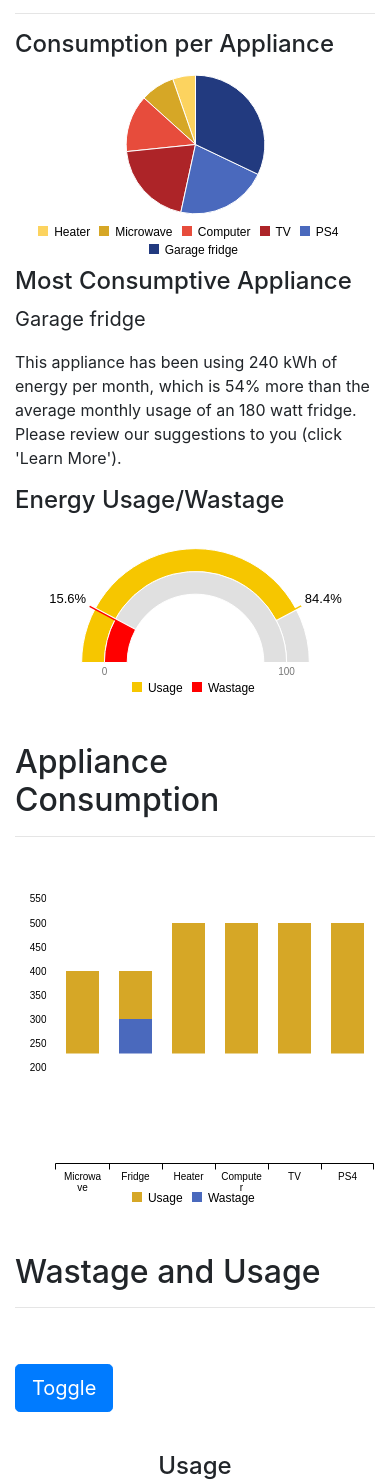
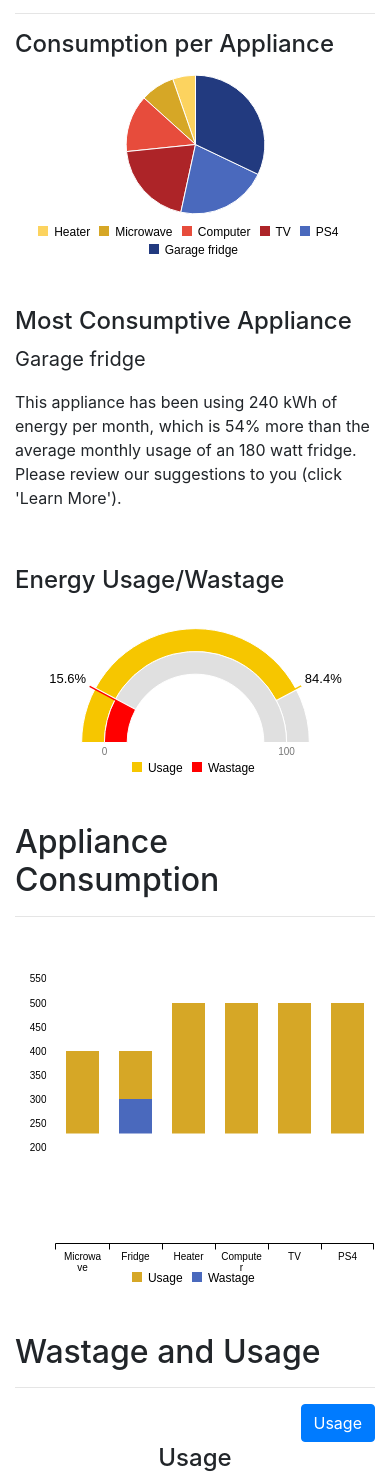
Before and after one commit to Mythie/energy2, a website: page views/index.html in a window 390 px wide. Shown: the part 513-1997 px from the top of the page. Drawn offline with nearby package versions, Linux system fonts and the light colour scheme.

Commit message:
Toggle button changes

```diff
--- a/static/js/usage.js
+++ b/static/js/usage.js
@@ -29,6 +29,7 @@ const usageWastage = c3.generate({
 
 $("#toggle").click(function(){
   $("#usageWastageTitle").text((selection ? "Wastage" : "Usage"));
+  $(this).text((selection ? "Usage" : "Wastage"));
   usageWastage.load({
     columns: (selection ? wastage : usage),
     unload: true,
@@ -37,6 +38,7 @@ $("#toggle").click(function(){
   selection = !selection;
 });
 $(document).ready(function(){
+  $("#toggle").text("Usage");
   usageWastage.load({
     columns: usage,
     unload: true,
--- a/views/index.html
+++ b/views/index.html
@@ -62,23 +62,22 @@
     <h2>Overview</h2>
     <hr>
     <div class="row">
-      <div class="col-md-4">
+      <div class="col-md-4 breathe">
         <h4>Consumption per Appliance</h4>
         <div id="piechart"></div>
       </div>
-      <div class="col-md-4">
+      <div class="col-md-4 breathe">
         <h4>Most Consumptive Appliance</h4>
         <p class="lead"><strong>Garage fridge</strong></p>
         <p style="font-size: 1.1 rem">This appliance has been using 240 kWh of energy per month, which is 54% more than the
           average monthly usage of an 180 watt fridge. Please review our suggestions to you (click 'Learn More').</p>
       </div>
-      <div class="col-md-4">
+      <div class="col-md-4 breathe">
         <h4>Energy Usage/Wastage</h4>
         <div id="gauge"></div>
       </div>
     </div>
   </section>
-  <div class="breathe"></div>
   <section class="container" id="appliances">
     <h2>Appliance Consumption</h2>
     <hr>
@@ -94,13 +93,11 @@
   <section class="container">
     <h2>Wastage and Usage</h2>
     <hr>
-    <div class="breathe"></div>
     <div class="row">
-      <div class="col-md-12">
-        <button class="btn-primary btn btn-lg" id="toggle">Toggle</button>
-        <div class="breathe"></div>
+      <div class="col-md-12 clearfix">
+        <button class="btn-primary btn btn-md float-right" id="toggle">Toggle</button>
       </div>
-
+      <div class="breathe"></div>
       <div class="col-md-12">
         <div id="usage-graph">
           <h4 class="text-center" id="usageWastageTitle">Usage</h4>
@@ -163,7 +160,7 @@
   <script src="/static/js/gauge.js"></script>
   <script src="/static/js/piechart.js"></script>
   <script src="/static/js/usage.js"></script>
-  <script src="/static/js/wastage.js"></script>
+  <!-- <script src="/static/js/wastage.js"></script> -->
   <script src="/static/js/main.js"></script>
   <script src="/static/js/button.js"></script>
 </body>
```
